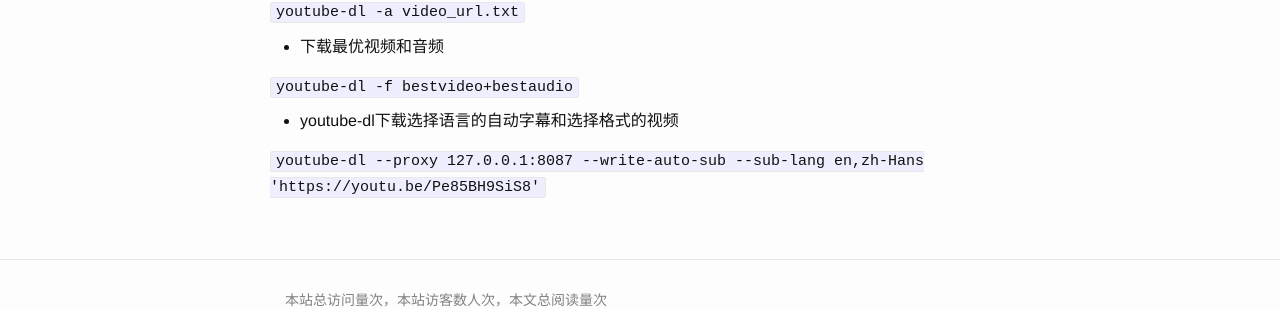
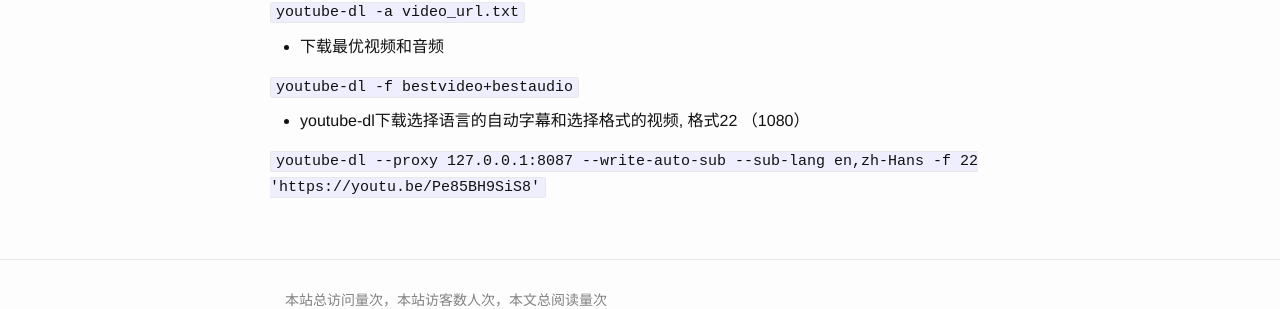
Before and after one commit to snowyxx/snowyxx.github.io, a Jekyll site: the page built from _posts/2020-02-27-youtube-dl-commands.markdown, in a window 1280 px wide. Shown: the part 1080-1389 px from the top of the page. Built offline with Jekyll 4.4.1, drawn with Linux system fonts in a browser that asks for light colours; comment, search, counter and statistics services are not loaded.

Commit message:
blog update

```diff
--- a/_posts/2020-02-27-youtube-dl-commands.markdown
+++ b/_posts/2020-02-27-youtube-dl-commands.markdown
@@ -55,6 +55,6 @@
 
 `youtube-dl -f bestvideo+bestaudio`
 
-- youtube-dl下载选择语言的自动字幕和选择格式的视频
+- youtube-dl下载选择语言的自动字幕和选择格式的视频, 格式22 （1080）
 
-`youtube-dl --proxy 127.0.0.1:8087 --write-auto-sub --sub-lang en,zh-Hans 'https://youtu.be/Pe85BH9SiS8'`
+`youtube-dl --proxy 127.0.0.1:8087 --write-auto-sub --sub-lang en,zh-Hans -f 22 'https://youtu.be/Pe85BH9SiS8'`
```
